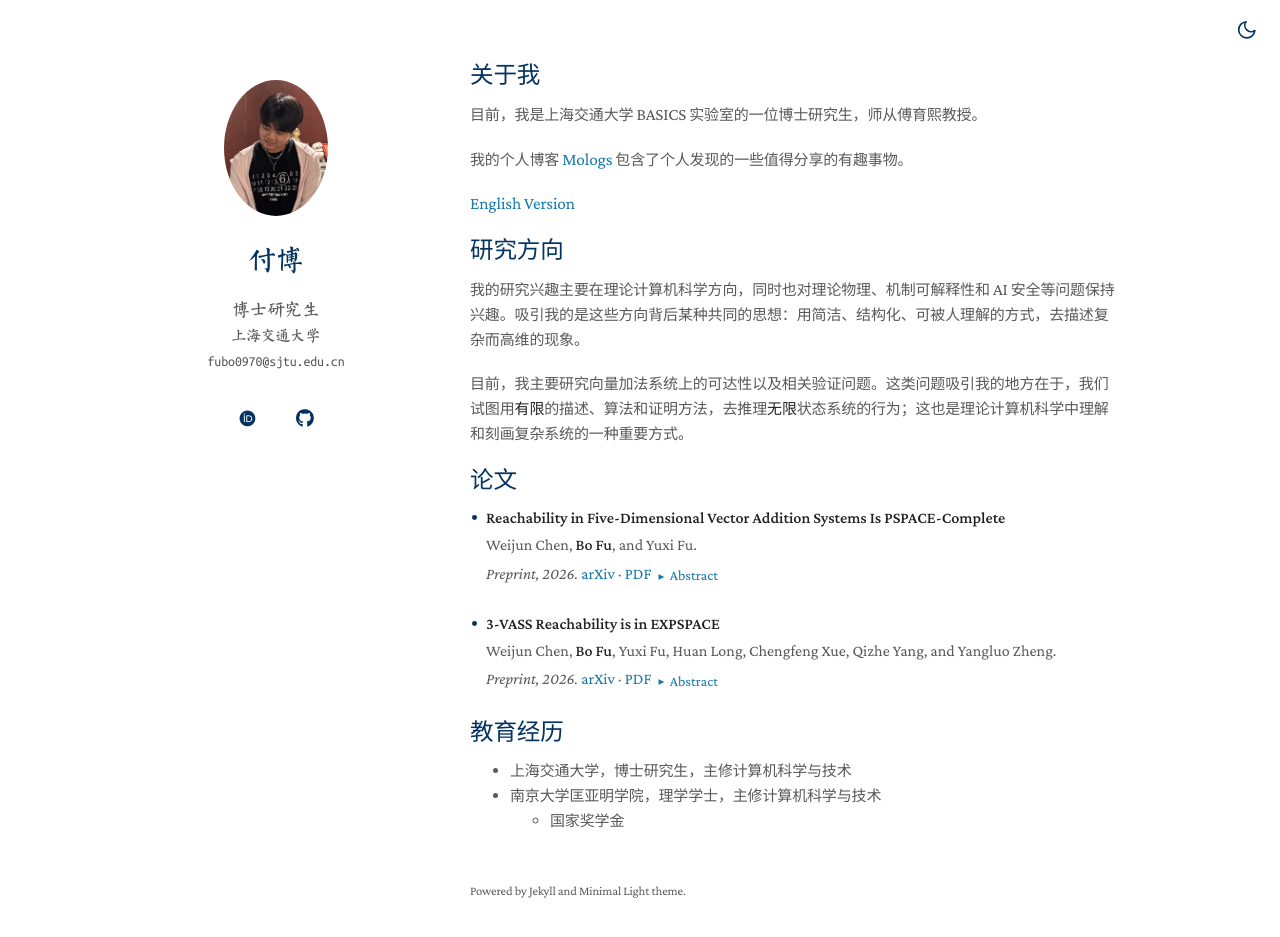
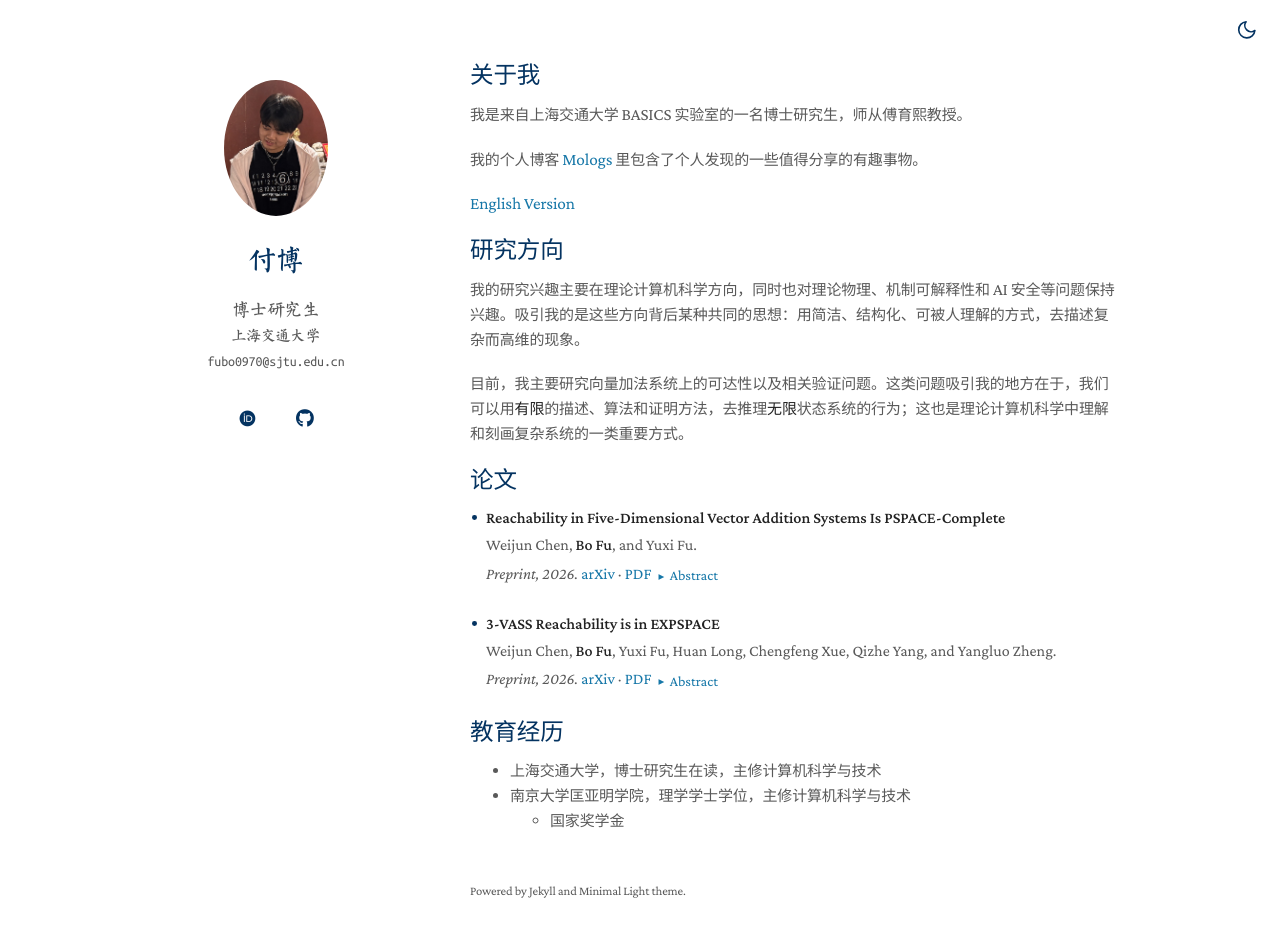
Before and after one commit to Mosms/Mosms.github.io, a Jekyll site: the page built from zhindex.md, in a window 1280 px wide and 973 px high. Shown: the top 937 px of the window. Built offline with Jekyll 4.4.1, drawn with Linux system fonts in a browser that asks for light colours; some web fonts are replaced.

Commit message:
info update.

```diff
--- a/zhindex.md
+++ b/zhindex.md
@@ -9,16 +9,16 @@ affiliation: 上海交通大学
 affiliation_link: https://www.sjtu.edu.cn/
 email: fubo0970@sjtu.edu.cn
 # cv_link: assets/files/简历.pdf  # 取消注释即可恢复中文侧栏的“简历”入口。
-description: 付博的学术主页，研究方向包括向量加法系统、可达性与理论计算机科学。
+description: 付博的学术主页，研究方向包括向量加法系统、理论计算机科学。
 keywords: 付博, 向量加法系统, 可达性, 理论计算机科学, 上海交通大学
 canonical: https://mosms.github.io/zhindex.html
 ---
 
 ## 关于我
 
-目前，我是[上海交通大学](https://www.sjtu.edu.cn/) [BASICS 实验室](https://basics.sjtu.edu.cn/)的一位博士研究生，师从[傅育熙教授](https://basics.sjtu.edu.cn/~yuxi/)。
+我是来自[上海交通大学](https://www.sjtu.edu.cn/) [BASICS 实验室](https://basics.sjtu.edu.cn/)的一名博士研究生，师从[傅育熙教授](https://basics.sjtu.edu.cn/~yuxi/)。
 
-我的个人博客 <a class="always-blue-link" href="https://mosms.github.io/Mologs/">Mologs</a> 包含了个人发现的一些值得分享的有趣事物。
+我的个人博客 <a class="always-blue-link" href="https://mosms.github.io/Mologs/">Mologs</a> 里包含了个人发现的一些值得分享的有趣事物。
 
 <a class="language-switch" href="./">English Version</a>
 
@@ -26,7 +26,7 @@ canonical: https://mosms.github.io/zhindex.html
 
 我的研究兴趣主要在<a class="research-topic" href="https://baike.baidu.com/item/%E7%90%86%E8%AE%BA%E8%AE%A1%E7%AE%97%E6%9C%BA%E7%A7%91%E5%AD%A6/11034581">理论计算机科学</a>方向，同时也对<a class="research-topic" href="https://baike.baidu.com/item/%E7%90%86%E8%AE%BA%E7%89%A9%E7%90%86/2490260">理论物理</a>、<a class="research-topic" href="https://baike.baidu.com/item/%E6%9C%BA%E5%88%B6%E5%8F%AF%E8%A7%A3%E9%87%8A%E6%80%A7/68563293">机制可解释性</a>和 <a class="research-topic" href="https://baike.baidu.com/item/%E4%BA%BA%E5%B7%A5%E6%99%BA%E8%83%BD%E5%AE%89%E5%85%A8">AI 安全</a>等问题保持兴趣。吸引我的是这些方向背后某种共同的思想：用简洁、结构化、可被人理解的方式，去描述复杂而高维的现象。
 
-目前，我主要研究向量加法系统上的可达性以及相关验证问题。这类问题吸引我的地方在于，我们试图用**有限**的描述、算法和证明方法，去推理**无限**状态系统的行为；这也是理论计算机科学中理解和刻画复杂系统的一种重要方式。
+目前，我主要研究向量加法系统上的可达性以及相关验证问题。这类问题吸引我的地方在于，我们可以用**有限**的描述、算法和证明方法，去推理**无限**状态系统的行为；这也是理论计算机科学中理解和刻画复杂系统的一类重要方式。
 
 ## 论文
 
@@ -58,8 +58,8 @@ canonical: https://mosms.github.io/zhindex.html
 
 ## 教育经历
 
-- [上海交通大学](https://www.sjtu.edu.cn/)，博士研究生，主修计算机科学与技术
-- <a href="https://www.nju.edu.cn/">南京大学</a><a href="https://dii.nju.edu.cn/main.htm">匡亚明学院</a>，理学学士，主修计算机科学与技术
+- [上海交通大学](https://www.sjtu.edu.cn/)，博士研究生在读，主修计算机科学与技术
+- <a href="https://www.nju.edu.cn/">南京大学</a><a href="https://dii.nju.edu.cn/main.htm">匡亚明学院</a>，理学学士学位，主修计算机科学与技术
     - 国家奖学金
     {% comment %}证书图片保留在 assets/images/national_BZK2024006849.jpg，可作为私下材料或未来需要时使用。{% endcomment %}
 
```
